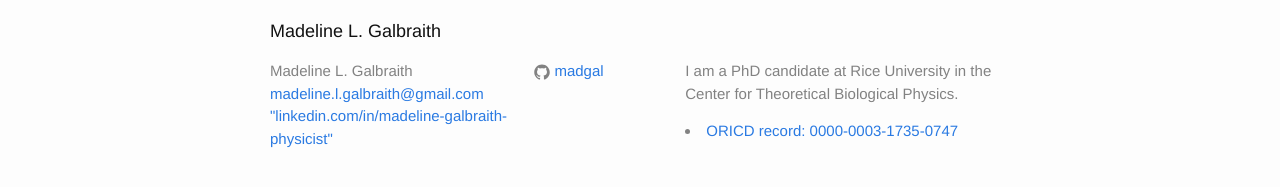
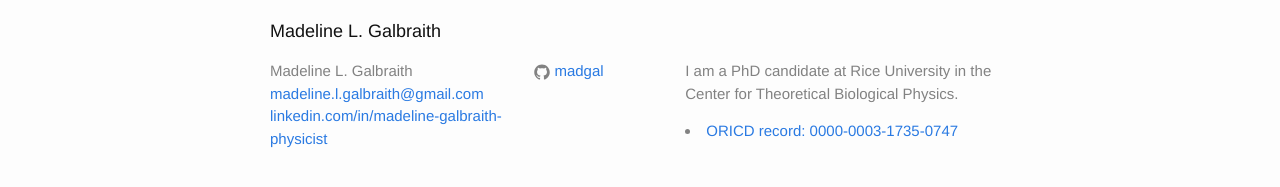
Before and after one commit to madgal/madgal.github.io, a Jekyll site: the page built from index.html, in a window 1280 px wide. Shown: the part 333-520 px from the top of the page. Built offline with Jekyll 4.4.1, drawn with Linux system fonts in a browser that asks for light colours.

```diff
--- a/_includes/icon-linkedin.html
+++ b/_includes/icon-linkedin.html
@@ -1 +1 @@
-<a href="https://www.linkedin.com/in/{{ include.username }}">"linkedin.com/in/{{ include.username }}"</a>
+<a href="https://www.linkedin.com/in/{{ include.username }}">linkedin.com/in/{{ include.username }}</a>
```
